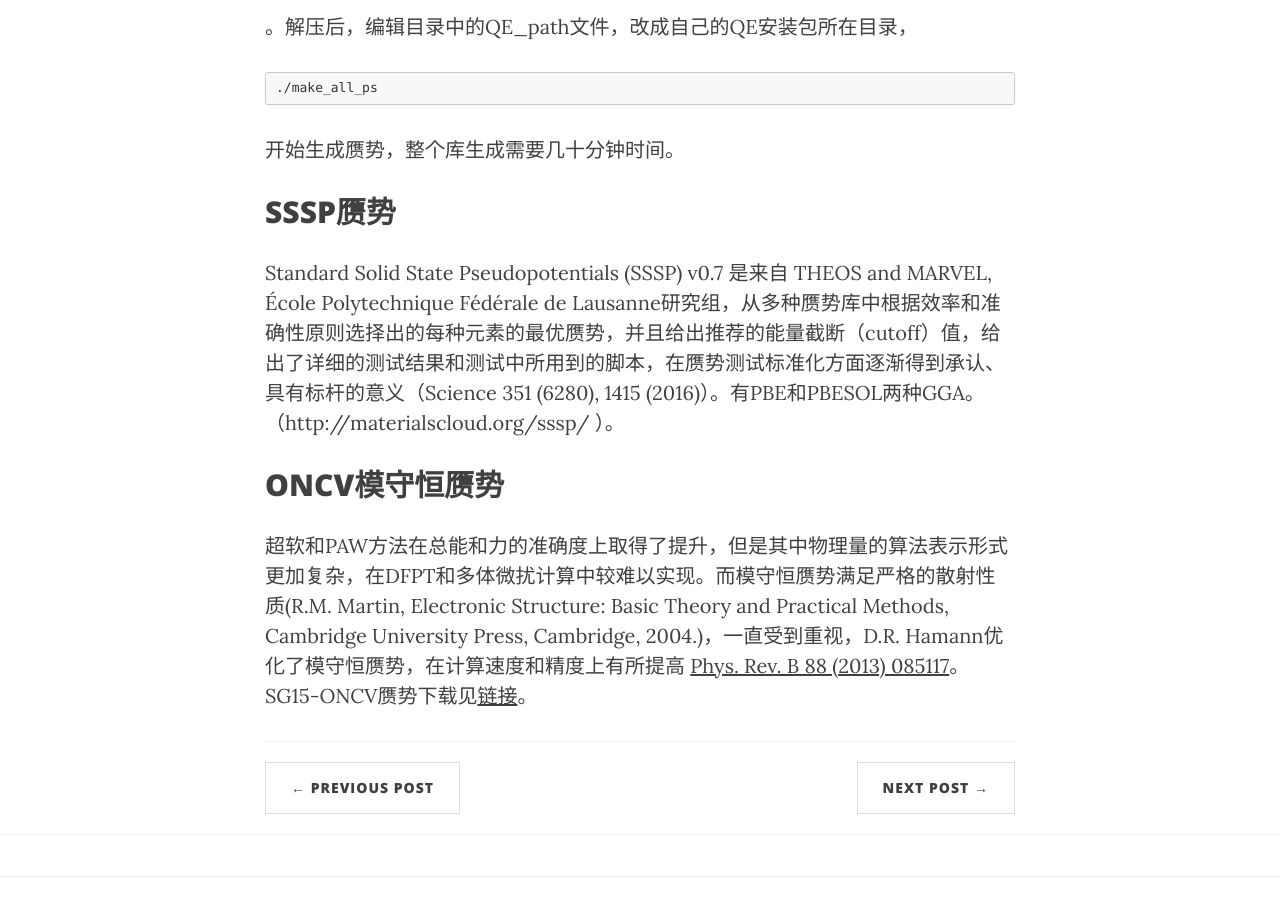
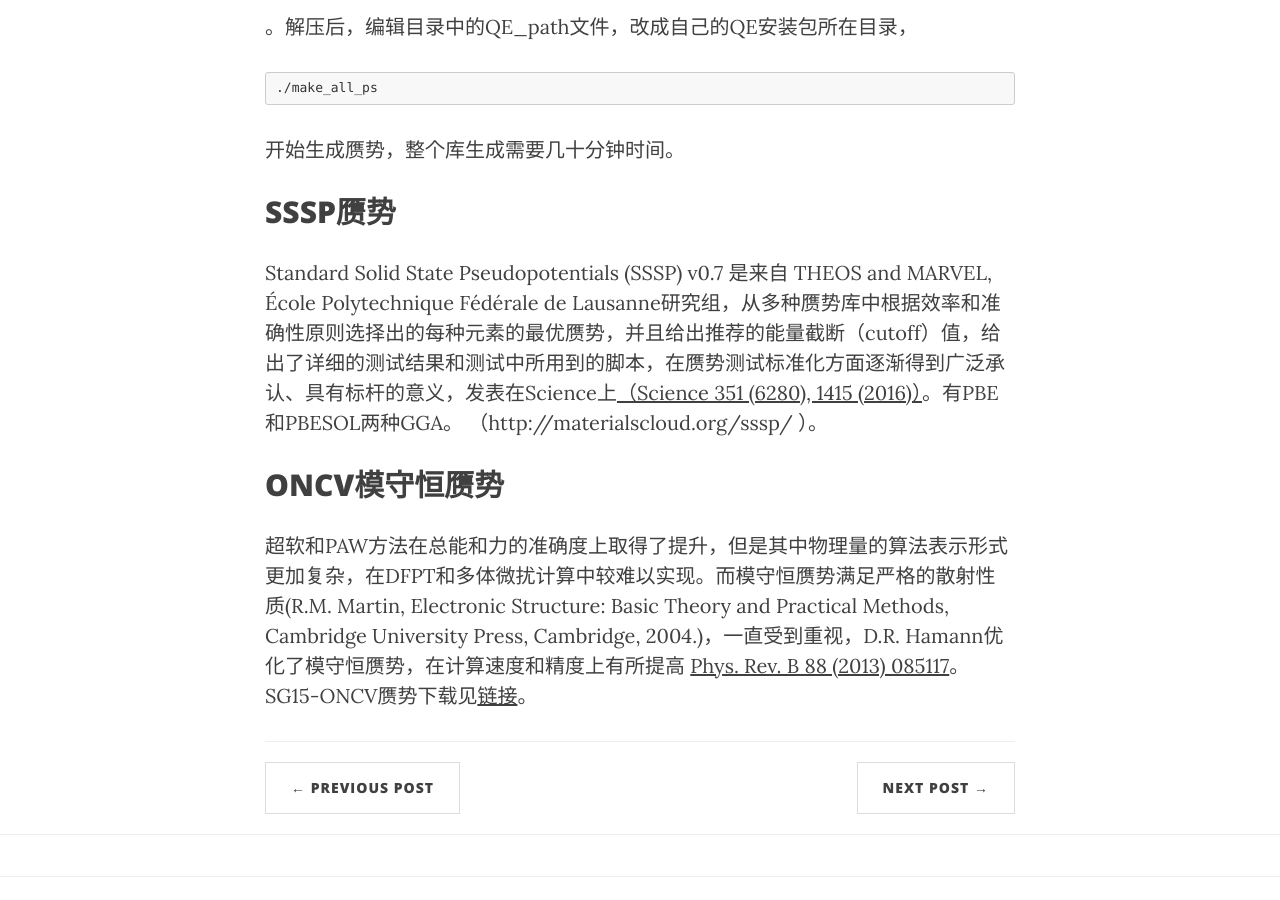
Before and after one commit to yyyu200/DFTbook, a Jekyll site: the page built from _posts/2019-06-03-PPlib.md, in a window 1280 px wide and 900 px high, scrolled down 1397 px. Built offline with Jekyll 4.4.1, drawn with Linux system fonts in a browser that asks for light colours; nearby versions of some CDN libraries; comment, search, counter and statistics services are not loaded.

Commit message:
modify at20190806-08:34:55-aliyun

```diff
--- a/_posts/2019-06-03-PPlib.md
+++ b/_posts/2019-06-03-PPlib.md
@@ -50,7 +50,7 @@ pslibrary1.0.0的输入文件pslibrary.1.0.0.tar.gz，[网盘下载](https://pan
 
 ## SSSP赝势
 
-Standard Solid State Pseudopotentials (SSSP) v0.7 是来自 THEOS and MARVEL, École Polytechnique Fédérale de Lausanne研究组，从多种赝势库中根据效率和准确性原则选择出的每种元素的最优赝势，并且给出推荐的能量截断（cutoff）值，给出了详细的测试结果和测试中所用到的脚本，在赝势测试标准化方面逐渐得到承认、具有标杆的意义（Science 351 (6280), 1415 (2016)）。有PBE和PBESOL两种GGA。 （http://materialscloud.org/sssp/ ）。
+Standard Solid State Pseudopotentials (SSSP) v0.7 是来自 THEOS and MARVEL, École Polytechnique Fédérale de Lausanne研究组，从多种赝势库中根据效率和准确性原则选择出的每种元素的最优赝势，并且给出推荐的能量截断（cutoff）值，给出了详细的测试结果和测试中所用到的脚本，在赝势测试标准化方面逐渐得到广泛承认、具有标杆的意义，发表在Science上[（Science 351 (6280), 1415 (2016)）](https://science.sciencemag.org/content/351/6280/aad3000)。有PBE和PBESOL两种GGA。 （http://materialscloud.org/sssp/ ）。
 
 ## ONCV模守恒赝势
 
```
